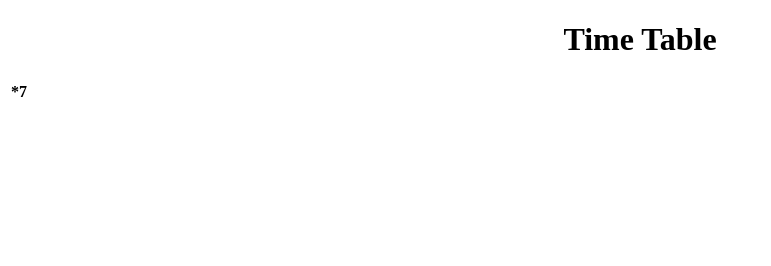
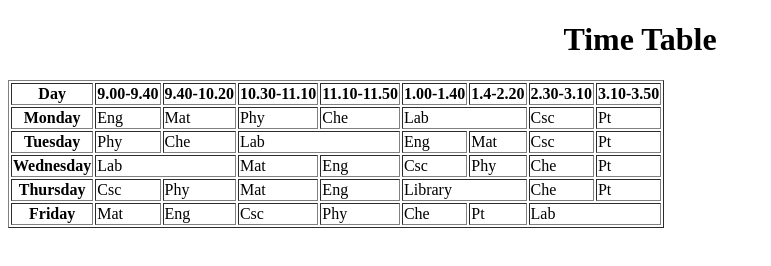
Before and after one commit to vaishuram02/Fullstock, a plain HTML site: page Timetable.html in a window 1280 px wide. Shown: the whole page, without its empty margins (0-771 px from the left). Drawn offline with Linux system fonts and the light colour scheme.

```diff
--- a/Timetable.html
+++ b/Timetable.html
@@ -7,12 +7,64 @@
 </head>
 <body>
     <h1 style="text-align: center;">Time Table</h1>
-    <table>
+    <table border="1">
         <tr>
-            <th>*7
-
+            <th>Day</th>
+            <th>9.00-9.40</th>
+            <th>9.40-10.20</th>
+            <th>10.30-11.10</th>
+            <th>11.10-11.50</th>
+            <th>1.00-1.40</th>
+            <th>1.4-2.20</th>
+            <th>2.30-3.10</th>
+            <th>3.10-3.50</th>
             </th>
         </tr>
+        <tr>
+            <th>Monday</th>
+            <td>Eng</td>
+            <td>Mat</td>
+            <td>Phy</td>
+            <td>Che</td>
+            <td colspan="2">Lab</td>
+            <td>Csc</td>
+            <td>Pt</td>
+        </tr>
+        <tr><th>Tuesday</th>
+            <td>Phy</td>
+            <td>Che</td>
+            <td colspan="2">Lab</td>
+            <td>Eng</td>
+            <td>Mat</td>
+            <td>Csc</td>
+            <td>Pt</td></tr>
+        <tr> <th>Wednesday</th>
+            <td colspan="2">Lab</td>
+            <td>Mat</td>
+            <td>Eng</td>
+            <td>Csc</td>
+            <td>Phy</td>
+            <td>Che</td>
+            <td>Pt</td></tr>
+
+        <tr> <th>Thursday</th>
+            <td>Csc</td>
+            <td>Phy</td>
+            <td>Mat</td>
+            <td>Eng</td>
+            <td colspan="2">Library</td>
+            <td>Che</td>
+            <td>Pt</td>
+            </tr>
+
+        <tr><th>Friday</th>
+            <td>Mat</td>
+            <td>Eng</td>
+            <td>Csc</td>
+            <td>Phy</td>
+            <td>Che</td>
+            <td>Pt</td>
+            <td colspan="2">Lab</td></tr>
     </table>
 </body>
 </html>
```
Also changed, not shown: FormExample.html (+34 -3 lines).
